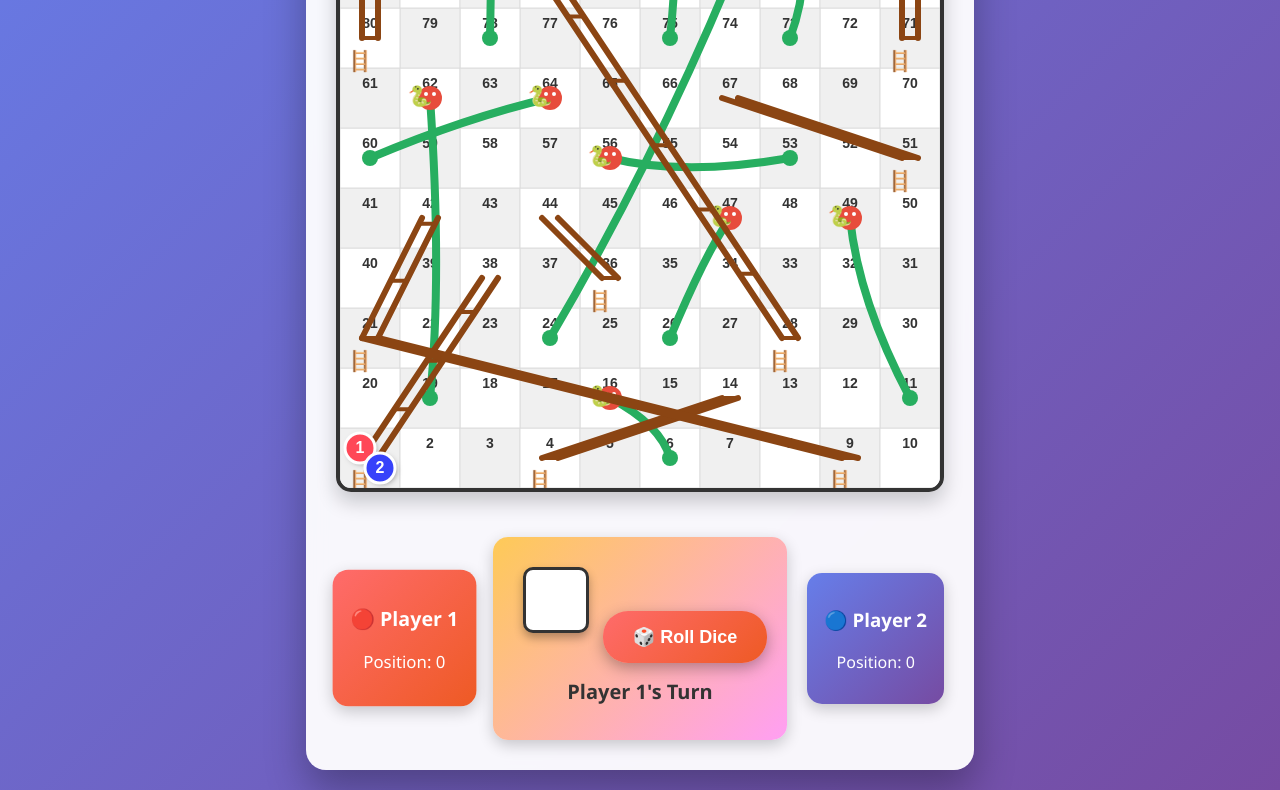
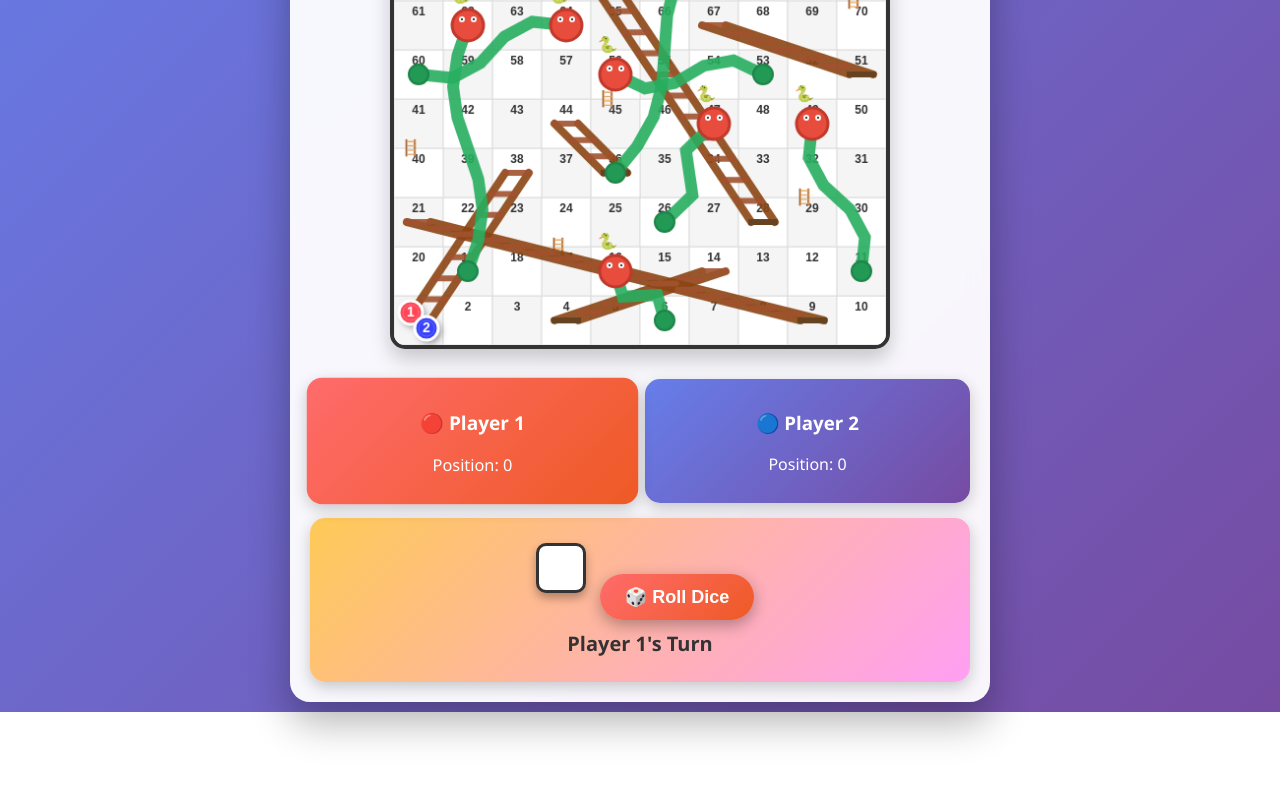
Before and after one commit to yashnaik47/snakenladder, a plain HTML site: page index.html in a window 1280 px wide. Shown: the part 288-1078 px from the top of the page. After the commit the page ends 1000 px from the top, so only its background shows below. Drawn offline with Linux system fonts and the light colour scheme.

Commit message:
Update index.html

```diff
--- a/index.html
+++ b/index.html
@@ -5,9 +5,13 @@
     <meta name="viewport" content="width=device-width, initial-scale=1.0">
     <title>Snakes and Ladders Game</title>
     <style>
+        * {
+            box-sizing: border-box;
+        }
+
         body {
             margin: 0;
-            padding: 20px;
+            padding: 10px;
             font-family: 'Segoe UI', Tahoma, Geneva, Verdana, sans-serif;
             background: linear-gradient(135deg, #667eea 0%, #764ba2 100%);
             min-height: 100vh;
@@ -19,16 +23,19 @@
         .game-container {
             background: rgba(255, 255, 255, 0.95);
             border-radius: 20px;
-            padding: 30px;
+            padding: 20px;
             box-shadow: 0 20px 40px rgba(0,0,0,0.3);
             text-align: center;
             backdrop-filter: blur(10px);
+            max-width: 100%;
+            width: 100%;
+            max-width: 700px;
         }
 
         .game-title {
-            font-size: 2.5em;
+            font-size: clamp(1.5em, 4vw, 2.5em);
             color: #333;
-            margin-bottom: 20px;
+            margin-bottom: 15px;
             text-shadow: 2px 2px 4px rgba(0,0,0,0.1);
             background: linear-gradient(45deg, #ff6b6b, #4ecdc4);
             -webkit-background-clip: text;
@@ -40,35 +47,43 @@
             border: 4px solid #333;
             border-radius: 15px;
             box-shadow: 0 10px 20px rgba(0,0,0,0.2);
-            margin: 20px 0;
+            margin: 10px 0;
+            max-width: 100%;
+            height: auto;
         }
 
         .controls {
             display: flex;
+            flex-direction: column;
+            gap: 15px;
+            margin-top: 15px;
+        }
+
+        .players-row {
+            display: flex;
             justify-content: space-between;
-            align-items: center;
-            margin-top: 20px;
-            gap: 20px;
+            gap: 10px;
         }
 
         .player-info {
             flex: 1;
             background: linear-gradient(135deg, #667eea, #764ba2);
             color: white;
-            padding: 15px;
+            padding: 12px;
             border-radius: 15px;
             box-shadow: 0 5px 15px rgba(0,0,0,0.2);
+            font-size: clamp(0.8em, 2.5vw, 1em);
         }
 
         .player-info.active {
             background: linear-gradient(135deg, #ff6b6b, #ee5a24);
-            transform: scale(1.05);
+            transform: scale(1.02);
             transition: all 0.3s ease;
         }
 
         .dice-container {
             background: linear-gradient(135deg, #feca57, #ff9ff3);
-            padding: 20px;
+            padding: 15px;
             border-radius: 15px;
             box-shadow: 0 5px 15px rgba(0,0,0,0.2);
         }
@@ -77,8 +92,8 @@
             background: linear-gradient(135deg, #ff6b6b, #ee5a24);
             color: white;
             border: none;
-            padding: 15px 30px;
-            font-size: 18px;
+            padding: 12px 25px;
+            font-size: clamp(14px, 3vw, 18px);
             font-weight: bold;
             border-radius: 25px;
             cursor: pointer;
@@ -98,8 +113,8 @@
         }
 
         .dice {
-            width: 60px;
-            height: 60px;
+            width: 50px;
+            height: 50px;
             background: white;
             border: 3px solid #333;
             border-radius: 10px;
@@ -110,23 +125,23 @@
         }
 
         .dot {
-            width: 12px;
-            height: 12px;
+            width: 8px;
+            height: 8px;
             background: #333;
             border-radius: 50%;
             position: absolute;
         }
 
         .game-status {
-            font-size: 20px;
+            font-size: clamp(16px, 4vw, 20px);
             font-weight: bold;
             color: #333;
-            margin: 15px 0;
+            margin: 10px 0;
         }
 
         .winner {
             color: #ff6b6b;
-            font-size: 24px;
+            font-size: clamp(18px, 5vw, 24px);
             animation: pulse 1s infinite;
         }
 
@@ -134,28 +149,48 @@
             0%, 100% { transform: scale(1); }
             50% { transform: scale(1.05); }
         }
+
+        @media (max-width: 768px) {
+            body {
+                padding: 5px;
+            }
+
+            .game-container {
+                padding: 15px;
+            }
+
+            .players-row {
+                flex-direction: column;
+            }
+
+            .player-info {
+                padding: 10px;
+            }
+        }
     </style>
 </head>
 <body>
     <div class="game-container">
         <h1 class="game-title">🐍 Snakes & Ladders 🪜</h1>
-        <canvas id="gameCanvas" width="600" height="600"></canvas>
+        <canvas id="gameCanvas" width="500" height="500"></canvas>
 
         <div class="controls">
-            <div class="player-info" id="player1Info">
-                <h3>🔴 Player 1</h3>
-                <p>Position: <span id="player1Pos">0</span></p>
+            <div class="players-row">
+                <div class="player-info" id="player1Info">
+                    <h3>🔴 Player 1</h3>
+                    <p>Position: <span id="player1Pos">0</span></p>
+                </div>
+
+                <div class="player-info" id="player2Info">
+                    <h3>🔵 Player 2</h3>
+                    <p>Position: <span id="player2Pos">0</span></p>
+                </div>
             </div>
 
             <div class="dice-container">
                 <div class="dice" id="diceDisplay"></div>
                 <button id="rollDice">🎲 Roll Dice</button>
                 <div class="game-status" id="gameStatus">Player 1's Turn</div>
-            </div>
-
-            <div class="player-info" id="player2Info">
-                <h3>🔵 Player 2</h3>
-                <p>Position: <span id="player2Pos">0</span></p>
             </div>
         </div>
     </div>
@@ -165,24 +200,25 @@
             constructor() {
                 this.canvas = document.getElementById('gameCanvas');
                 this.ctx = this.canvas.getContext('2d');
-                this.cellSize = 60;
+                this.cellSize = 50;
                 this.currentPlayer = 1;
                 this.gameWon = false;
+                this.animating = false;
 
                 this.players = {
                     1: { position: 0, x: 0, y: 0, color: '#ff4757' },
                     2: { position: 0, x: 0, y: 0, color: '#3742fa' }
                 };
 
-                // Snakes and Ladders positions
+                // Snakes and Ladders positions - more visible placement
                 this.snakes = {
-                    98: 78, 95: 75, 93: 73, 87: 24, 64: 60,
+                    98: 78, 95: 75, 93: 73, 87: 36, 64: 60,
                     62: 19, 56: 53, 49: 11, 47: 26, 16: 6
                 };
 
                 this.ladders = {
-                    1: 38, 4: 14, 9: 21, 21: 42, 28: 84,
-                    36: 44, 51: 67, 71: 91, 80: 100
+                    1: 38, 4: 14, 9: 21, 28: 84, 36: 44,
+                    51: 67, 71: 91, 80: 100
                 };
 
                 this.init();
@@ -193,6 +229,17 @@
             init() {
                 document.getElementById('rollDice').addEventListener('click', () => this.rollDice());
                 this.updateActivePlayer();
+
+                // Make canvas responsive
+                this.resizeCanvas();
+                window.addEventListener('resize', () => this.resizeCanvas());
+            }
+
+            resizeCanvas() {
+                const container = this.canvas.parentElement;
+                const maxSize = Math.min(container.clientWidth - 40, 500);
+                this.canvas.style.width = maxSize + 'px';
+                this.canvas.style.height = maxSize + 'px';
             }
 
             getCoordinates(position) {
@@ -217,11 +264,11 @@
                 this.ctx.clearRect(0, 0, this.canvas.width, this.canvas.height);
 
                 // Draw board background
-                const gradient = this.ctx.createLinearGradient(0, 0, 600, 600);
+                const gradient = this.ctx.createLinearGradient(0, 0, 500, 500);
                 gradient.addColorStop(0, '#fff5f5');
                 gradient.addColorStop(1, '#f0f8ff');
                 this.ctx.fillStyle = gradient;
-                this.ctx.fillRect(0, 0, 600, 600);
+                this.ctx.fillRect(0, 0, 500, 500);
 
                 // Draw grid and numbers
                 for (let i = 0; i < 100; i++) {
@@ -230,7 +277,7 @@
                     const y = coords.y * this.cellSize;
 
                     // Alternate cell colors
-                    this.ctx.fillStyle = (coords.x + coords.y) % 2 === 0 ? '#fff' : '#f0f0f0';
+                    this.ctx.fillStyle = (coords.x + coords.y) % 2 === 0 ? '#fff' : '#f5f5f5';
                     this.ctx.fillRect(x, y, this.cellSize, this.cellSize);
 
                     // Draw cell border
@@ -240,25 +287,25 @@
 
                     // Draw cell number
                     this.ctx.fillStyle = '#333';
-                    this.ctx.font = 'bold 14px Arial';
+                    this.ctx.font = 'bold 12px Arial';
                     this.ctx.textAlign = 'center';
-                    this.ctx.fillText(i + 1, x + this.cellSize/2, y + 20);
+                    this.ctx.fillText(i + 1, x + this.cellSize/2, y + 15);
                 }
 
                 this.drawSnakesAndLadders();
             }
 
             drawSnakesAndLadders() {
-                // Draw snakes
+                // Draw ladders first (behind snakes)
+                Object.keys(this.ladders).forEach(start => {
+                    const end = this.ladders[start];
+                    this.drawLadder(parseInt(start), end);
+                });
+
+                // Draw snakes on top
                 Object.keys(this.snakes).forEach(start => {
                     const end = this.snakes[start];
                     this.drawSnake(parseInt(start), end);
-                });
-
-                // Draw ladders
-                Object.keys(this.ladders).forEach(start => {
-                    const end = this.ladders[start];
-                    this.drawLadder(parseInt(start), end);
                 });
             }
 
@@ -271,41 +318,71 @@
                 const endX = endCoords.x * this.cellSize + this.cellSize/2;
                 const endY = endCoords.y * this.cellSize + this.cellSize/2;
 
-                // Draw snake body
+                // Draw snake body with multiple segments for better visibility
                 this.ctx.strokeStyle = '#27ae60';
-                this.ctx.lineWidth = 8;
+                this.ctx.lineWidth = 12;
                 this.ctx.lineCap = 'round';
+                this.ctx.globalAlpha = 0.9;
 
+                // Create wavy snake body
                 this.ctx.beginPath();
-                // Create curved snake body
-                const midX = (startX + endX) / 2 + (Math.random() - 0.5) * 60;
-                const midY = (startY + endY) / 2 + (Math.random() - 0.5) * 60;
                 this.ctx.moveTo(startX, startY);
-                this.ctx.quadraticCurveTo(midX, midY, endX, endY);
+
+                const distance = Math.sqrt((endX - startX) ** 2 + (endY - startY) ** 2);
+                const segments = Math.max(3, Math.floor(distance / 30));
+
+                for (let i = 1; i <= segments; i++) {
+                    const progress = i / segments;
+                    const x = startX + (endX - startX) * progress;
+                    const y = startY + (endY - startY) * progress;
+
+                    // Add wave effect
+                    const waveOffset = Math.sin(progress * Math.PI * 2) * 15;
+                    const perpX = -(endY - startY) / distance * waveOffset;
+                    const perpY = (endX - startX) / distance * waveOffset;
+
+                    this.ctx.lineTo(x + perpX, y + perpY);
+                }
+
                 this.ctx.stroke();
+                this.ctx.globalAlpha = 1;
 
-                // Draw snake head
+                // Draw snake head (larger and more visible)
                 this.ctx.fillStyle = '#e74c3c';
+                this.ctx.strokeStyle = '#c0392b';
+                this.ctx.lineWidth = 3;
                 this.ctx.beginPath();
-                this.ctx.arc(startX, startY, 12, 0, 2 * Math.PI);
+                this.ctx.arc(startX, startY, 16, 0, 2 * Math.PI);
                 this.ctx.fill();
+                this.ctx.stroke();
 
                 // Draw snake eyes
                 this.ctx.fillStyle = '#fff';
                 this.ctx.beginPath();
-                this.ctx.arc(startX - 4, startY - 4, 2, 0, 2 * Math.PI);
-                this.ctx.arc(startX + 4, startY - 4, 2, 0, 2 * Math.PI);
+                this.ctx.arc(startX - 6, startY - 6, 3, 0, 2 * Math.PI);
+                this.ctx.arc(startX + 6, startY - 6, 3, 0, 2 * Math.PI);
+                this.ctx.fill();
+
+                // Draw pupils
+                this.ctx.fillStyle = '#000';
+                this.ctx.beginPath();
+                this.ctx.arc(startX - 6, startY - 6, 1, 0, 2 * Math.PI);
+                this.ctx.arc(startX + 6, startY - 6, 1, 0, 2 * Math.PI);
                 this.ctx.fill();
 
                 // Draw snake tail
-                this.ctx.fillStyle = '#27ae60';
+                this.ctx.fillStyle = '#229954';
+                this.ctx.strokeStyle = '#1e8449';
+                this.ctx.lineWidth = 2;
                 this.ctx.beginPath();
-                this.ctx.arc(endX, endY, 8, 0, 2 * Math.PI);
+                this.ctx.arc(endX, endY, 10, 0, 2 * Math.PI);
                 this.ctx.fill();
+                this.ctx.stroke();
 
-                // Add snake emoji
-                this.ctx.font = '20px Arial';
-                this.ctx.fillText('🐍', startX - 10, startY + 5);
+                // Add snake emoji near head
+                this.ctx.font = '16px Arial';
+                this.ctx.fillStyle = '#000';
+                this.ctx.fillText('🐍', startX - 8, startY - 25);
             }
 
             drawLadder(start, end) {
@@ -317,38 +394,51 @@
                 const endX = endCoords.x * this.cellSize + this.cellSize/2;
                 const endY = endCoords.y * this.cellSize + this.cellSize/2;
 
-                // Draw ladder sides
+                // Draw ladder sides (more prominent)
                 this.ctx.strokeStyle = '#8b4513';
-                this.ctx.lineWidth = 6;
+                this.ctx.lineWidth = 8;
                 this.ctx.lineCap = 'round';
+                this.ctx.globalAlpha = 0.9;
 
+                // Left side
                 this.ctx.beginPath();
-                this.ctx.moveTo(startX - 8, startY);
-                this.ctx.lineTo(endX - 8, endY);
-                this.ctx.moveTo(startX + 8, startY);
-                this.ctx.lineTo(endX + 8, endY);
+                this.ctx.moveTo(startX - 12, startY);
+                this.ctx.lineTo(endX - 12, endY);
+                this.ctx.stroke();
+
+                // Right side
+                this.ctx.beginPath();
+                this.ctx.moveTo(startX + 12, startY);
+                this.ctx.lineTo(endX + 12, endY);
                 this.ctx.stroke();
 
                 // Draw ladder rungs
-                this.ctx.lineWidth = 4;
-                const steps = Math.abs(end - start) / 10;
-                for (let i = 0; i <= steps; i++) {
-                    const progress = i / steps;
-                    const rungX1 = startX - 8 + (endX - startX) * progress;
-                    const rungY1 = startY + (endY - startY) * progress;
-                    const rungX2 = startX + 8 + (endX - startX) * progress;
-                    const rungY2 = startY + (endY - startY) * progress;
+                this.ctx.lineWidth = 6;
+                this.ctx.strokeStyle = '#a0522d';
+                const distance = Math.sqrt((endX - startX) ** 2 + (endY - startY) ** 2);
+                const rungs = Math.max(3, Math.floor(distance / 25));
+
+                for (let i = 0; i <= rungs; i++) {
+                    const progress = i / rungs;
+                    const rungX = startX + (endX - startX) * progress;
+                    const rungY = startY + (endY - startY) * progress;
 
                     this.ctx.beginPath();
-                    this.ctx.moveTo(rungX1, rungY1);
-                    this.ctx.lineTo(rungX2, rungY2);
+                    this.ctx.moveTo(rungX - 12, rungY);
+                    this.ctx.lineTo(rungX + 12, rungY);
                     this.ctx.stroke();
                 }
 
+                this.ctx.globalAlpha = 1;
+
                 // Add ladder emoji
-                this.ctx.font = '20px Arial';
+                this.ctx.font = '16px Arial';
                 this.ctx.fillStyle = '#8b4513';
-                this.ctx.fillText('🪜', startX - 10, startY + 30);
+                this.ctx.fillText('🪜', startX - 8, endY - 20);
+
+                // Add bottom support
+                this.ctx.fillStyle = '#654321';
+                this.ctx.fillRect(startX - 15, startY - 3, 30, 6);
             }
 
             drawPlayers() {
@@ -357,21 +447,21 @@
                     const coords = this.getCoordinates(player.position);
 
                     // Offset players so they don't overlap
-                    const offsetX = playerId === '1' ? -10 : 10;
-                    const offsetY = playerId === '1' ? -10 : 10;
+                    const offsetX = playerId === '1' ? -8 : 8;
+                    const offsetY = playerId === '1' ? -8 : 8;
 
                     const x = coords.x * this.cellSize + this.cellSize/2 + offsetX;
                     const y = coords.y * this.cellSize + this.cellSize/2 + offsetY;
 
                     // Draw player piece with shadow
-                    this.ctx.shadowColor = 'rgba(0,0,0,0.3)';
-                    this.ctx.shadowBlur = 5;
-                    this.ctx.shadowOffsetX = 2;
-                    this.ctx.shadowOffsetY = 2;
+                    this.ctx.shadowColor = 'rgba(0,0,0,0.4)';
+                    this.ctx.shadowBlur = 6;
+                    this.ctx.shadowOffsetX = 3;
+                    this.ctx.shadowOffsetY = 3;
 
                     this.ctx.fillStyle = player.color;
                     this.ctx.beginPath();
-                    this.ctx.arc(x, y, 15, 0, 2 * Math.PI);
+                    this.ctx.arc(x, y, 12, 0, 2 * Math.PI);
                     this.ctx.fill();
 
                     // Reset shadow
@@ -382,11 +472,18 @@
                     this.ctx.lineWidth = 3;
                     this.ctx.stroke();
 
+                    // Draw inner highlight
+                    this.ctx.strokeStyle = player.color === '#ff4757' ? '#ff6b7d' : '#5a67fa';
+                    this.ctx.lineWidth = 1;
+                    this.ctx.beginPath();
+                    this.ctx.arc(x, y, 8, 0, 2 * Math.PI);
+                    this.ctx.stroke();
+
                     // Draw player number
                     this.ctx.fillStyle = '#fff';
-                    this.ctx.font = 'bold 16px Arial';
+                    this.ctx.font = 'bold 14px Arial';
                     this.ctx.textAlign = 'center';
-                    this.ctx.fillText(playerId, x, y + 5);
+                    this.ctx.fillText(playerId, x, y + 4);
 
                     player.x = x;
                     player.y = y;
@@ -399,7 +496,10 @@
             }
 
             rollDice() {
-                if (this.gameWon) return;
+                if (this.gameWon || this.animating) return;
+
+                this.animating = true;
+                document.getElementById('rollDice').disabled = true;
 
                 const diceValue = Math.floor(Math.random() * 6) + 1;
                 this.showDice(diceValue);
@@ -424,19 +524,19 @@
                 };
 
                 // Animate dice roll
-                diceElement.style.transform = 'rotate(360deg)';
-                diceElement.style.transition = 'transform 0.5s ease';
+                diceElement.style.transform = 'rotate(720deg)';
+                diceElement.style.transition = 'transform 0.8s ease';
 
                 setTimeout(() => {
                     dotPatterns[value].forEach(([x, y]) => {
                         const dot = document.createElement('div');
                         dot.className = 'dot';
-                        dot.style.left = (x * 18 + 9) + 'px';
-                        dot.style.top = (y * 18 + 9) + 'px';
+                        dot.style.left = (x * 15 + 8) + 'px';
+                        dot.style.top = (y * 15 + 8) + 'px';
                         diceElement.appendChild(dot);
                     });
                     diceElement.style.transform = 'rotate(0deg)';
-                }, 500);
+                }, 600);
             }
 
             movePlayer(playerId, steps) {
@@ -453,13 +553,17 @@
                             player.position = this.snakes[newPosition];
                             this.updatePlayerPositions();
                             this.showMessage(`Player ${playerId} hit a snake! 🐍 Sliding down to ${this.snakes[newPosition]}`);
+                            this.endTurn(playerId);
                         }, 500);
                     } else if (this.ladders[newPosition]) {
                         setTimeout(() => {
                             player.position = this.ladders[newPosition];
                             this.updatePlayerPositions();
                             this.showMessage(`Player ${playerId} found a ladder! 🪜 Climbing up to ${this.ladders[newPosition]}`);
+                            this.endTurn(playerId);
                         }, 500);
+                    } else {
+                        this.endTurn(playerId);
                     }
 
                     // Check for win
@@ -468,13 +572,6 @@
                         this.showWinner(playerId);
                         return;
                     }
-
-                    // Switch turn
-                    this.currentPlayer = this.currentPlayer === 1 ? 2 : 1;
-                    this.updateActivePlayer();
-
-                    // Update position display
-                    document.getElementById(`player${playerId}Pos`).textContent = player.position;
                 });
             }
 
@@ -487,7 +584,7 @@
                         currentStep++;
                         this.players[playerId].position = startPos + currentStep;
                         this.updatePlayerPositions();
-                        setTimeout(animate, 200);
+                        setTimeout(animate, 300);
                     } else {
                         callback();
                     }
@@ -496,19 +593,34 @@
                 animate();
             }
 
+            endTurn(playerId) {
+                // Update position display
+                document.getElementById(`player${playerId}Pos`).textContent = this.players[playerId].position;
+
+                // Switch turn
+                this.currentPlayer = this.currentPlayer === 1 ? 2 : 1;
+                this.updateActivePlayer();
+
+                this.animating = false;
+                document.getElementById('rollDice').disabled = false;
+            }
+
             updateActivePlayer() {
                 document.getElementById('player1Info').classList.toggle('active', this.currentPlayer === 1);
                 document.getElementById('player2Info').classList.toggle('active', this.currentPlayer === 2);
-                document.getElementById('gameStatus').textContent = `Player ${this.currentPlayer}'s Turn`;
+
+                if (!this.gameWon) {
+                    document.getElementById('gameStatus').textContent = `Player ${this.currentPlayer}'s Turn`;
+                }
             }
 
             showMessage(message) {
                 document.getElementById('gameStatus').textContent = message;
                 setTimeout(() => {
                     if (!this.gameWon) {
-                        document.getElementById('gameStatus').textContent = `Player ${this.currentPlayer}'s Turn`;
+                        this.updateActivePlayer();
                     }
-                }, 2000);
+                }, 3000);
             }
 
             showWinner(playerId) {
@@ -516,6 +628,12 @@
                 statusElement.textContent = `🎉 Player ${playerId} Wins! 🎉`;
                 statusElement.className = 'game-status winner';
                 document.getElementById('rollDice').disabled = true;
+                this.animating = false;
+
+                // Celebration effect
+                setTimeout(() => {
+                    alert(`🎉 Congratulations Player ${playerId}! You won! 🎉`);
+                }, 500);
             }
         }
 
```
